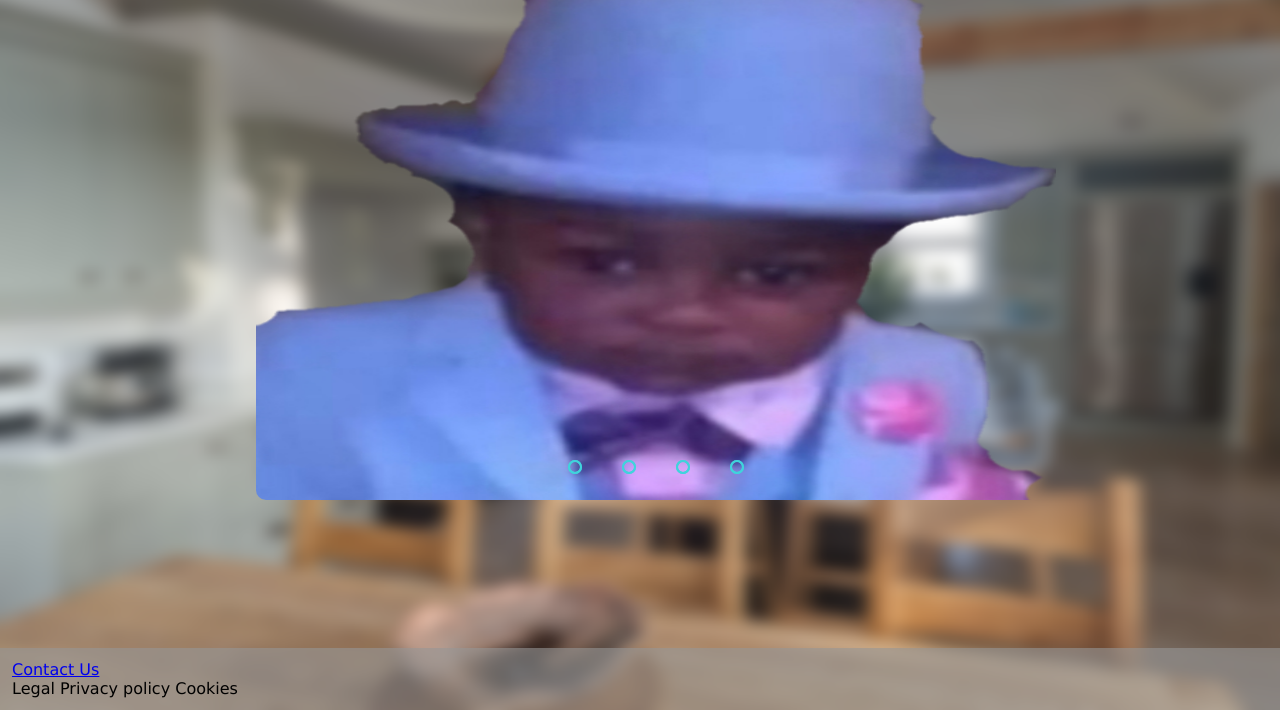
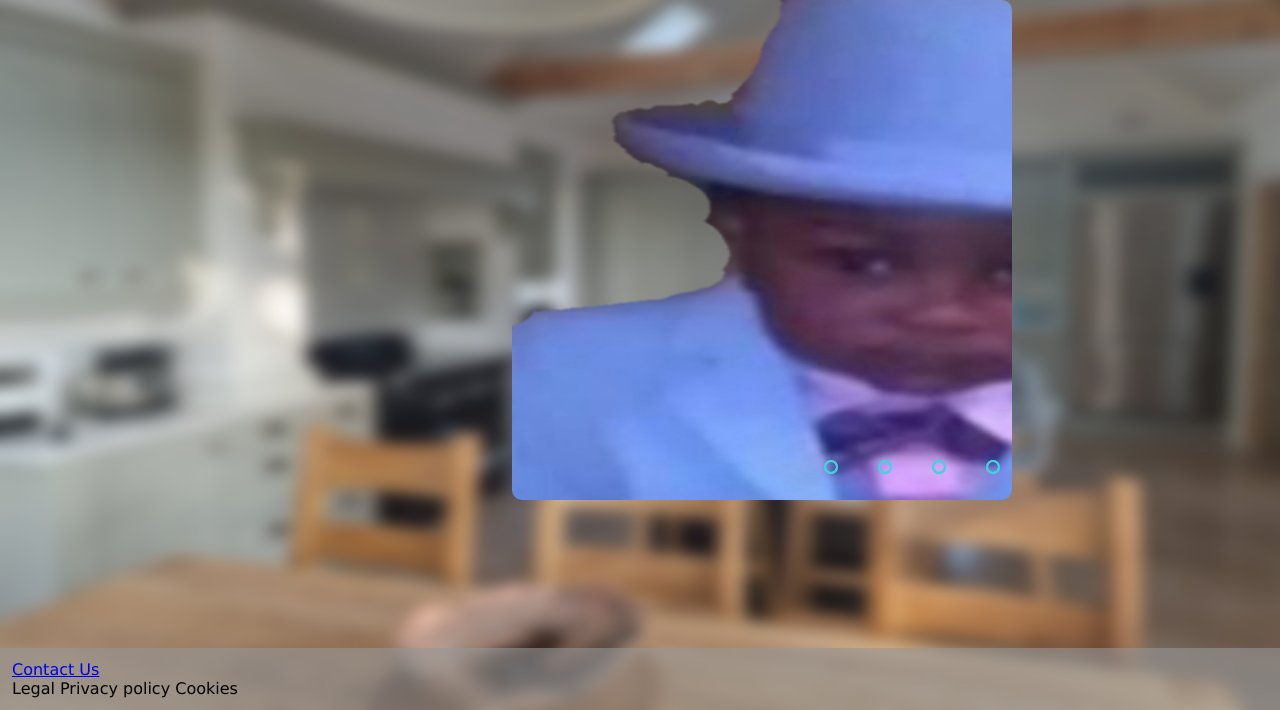
Before and after one commit to Orbitz4k/Kitchen_Website, a PHP site: page / in a window 1280 px wide. Shown: the part 90-800 px from the top of the page. Run offline with PHP 8.4, Linux system fonts and the light colour scheme.

Commit message:
this thing yus

```diff
--- a/public/css/stylesheet.css
+++ b/public/css/stylesheet.css
@@ -89,10 +89,11 @@ footer a:visited {
 	display: flex;
 	width: 100%;
 	flex-direction: row;
+	justify-content: center;
 }
 
 .indexCenter {
-	width: 60%;
+	width: 20%;
 	display: flex;
 	flex-direction: column;
 	justify-content: center;
@@ -100,14 +101,6 @@ footer a:visited {
 
 .indexSpacer {
 	width: 50%;
-}
-
-.imageIndex {
-	display: block;
-	margin-left: auto;
-	margin-right: auto;
-	width: 80%;
-	margin-top: 25px;
 }
 
 
@@ -184,8 +177,10 @@ footer a:visited {
 
 
 
+
+
 .slider{
-  width: 800px;
+  width: 500px;
   height: 500px;
   border-radius: 10px;
   overflow: hidden;
--- a/public/index.html
+++ b/public/index.html
@@ -36,7 +36,7 @@
 	</header>
 
 	<main class="indexMain">
-		<div class="indexSpacer"></div>
+
 		<div class="indexCenter">
 			<!--image slider start-->
 			<div class="slider">
@@ -82,7 +82,7 @@
 			<!--image slider end-->
 
 		</div>
-		<div class="indexSpacer"></div>
+
 	</main>
 
 
```
